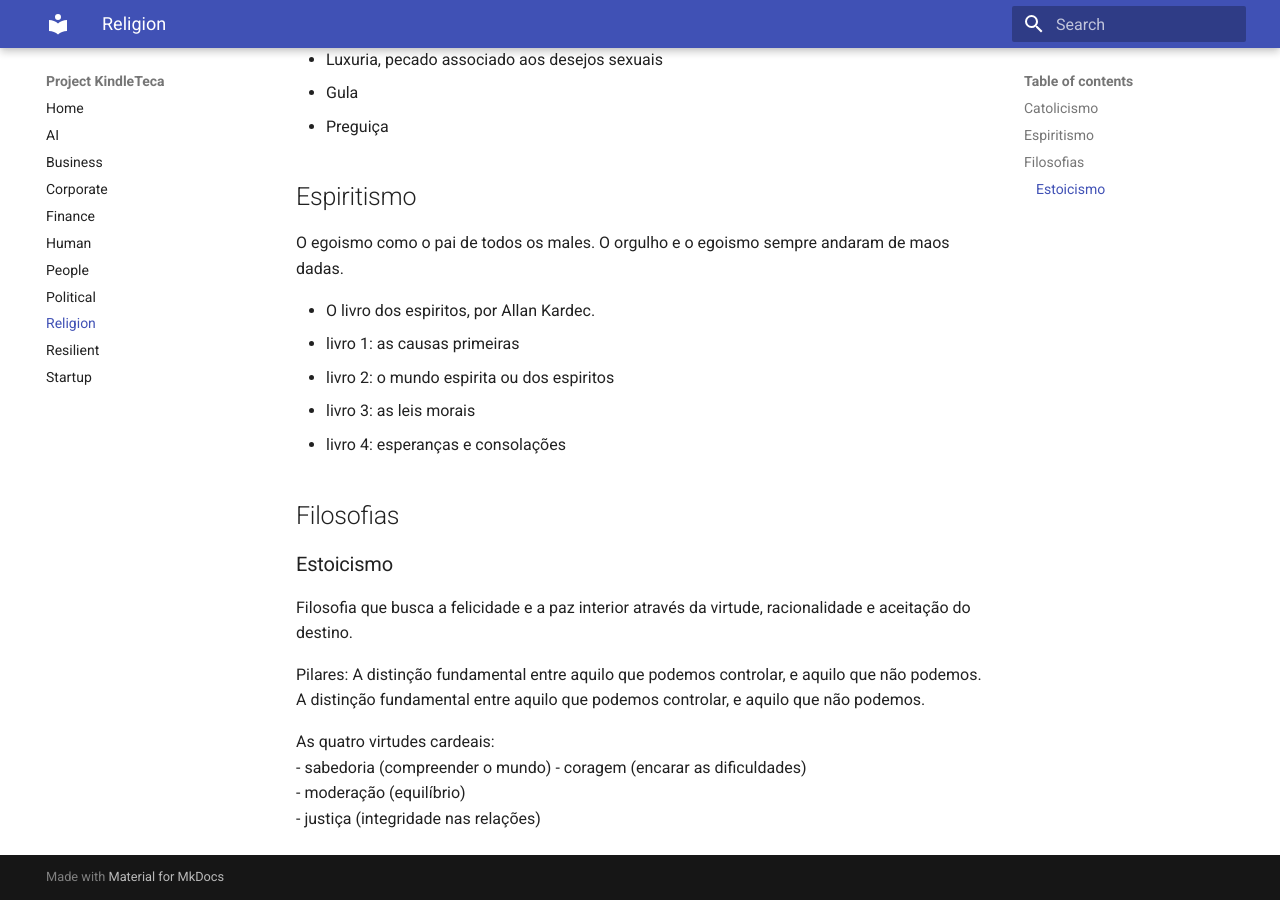
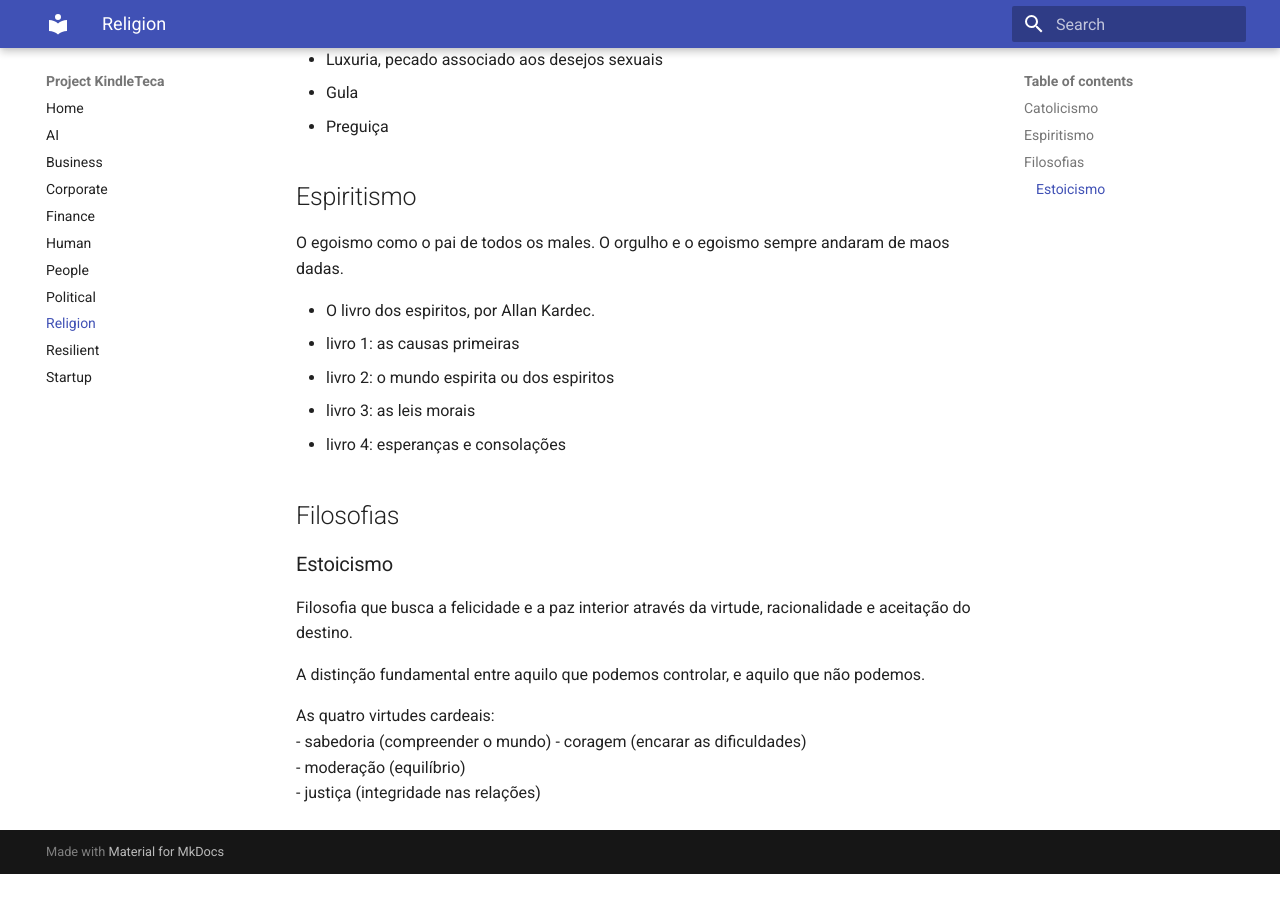
Before and after one commit to renatobrf/kindle-teca, an MkDocs documentation site: the page built from docs/religiao.md, in a window 1280 px wide and 900 px high, scrolled down 979 px. Built offline with MkDocs 1.6.1 and Material for MkDocs 9.7.7, drawn with Linux system fonts in a browser that asks for light colours; after the commit the page ends 1853 px from its top, so only the background shows below that.

Commit message:
Fix formatting in Estoicismo section

```diff
--- a/docs/religiao.md
+++ b/docs/religiao.md
@@ -45,7 +45,6 @@ O egoismo como o pai de todos os males. O orgulho e o egoismo sempre andaram de
 ### Estoicismo
 Filosofia que busca a felicidade e a paz interior através da virtude, racionalidade e aceitação do destino.
 
-Pilares: A distinção fundamental entre aquilo que podemos controlar, e aquilo que não podemos.
 A distinção fundamental entre aquilo que podemos controlar, e aquilo que não podemos.
 
 As quatro virtudes cardeais:
```
